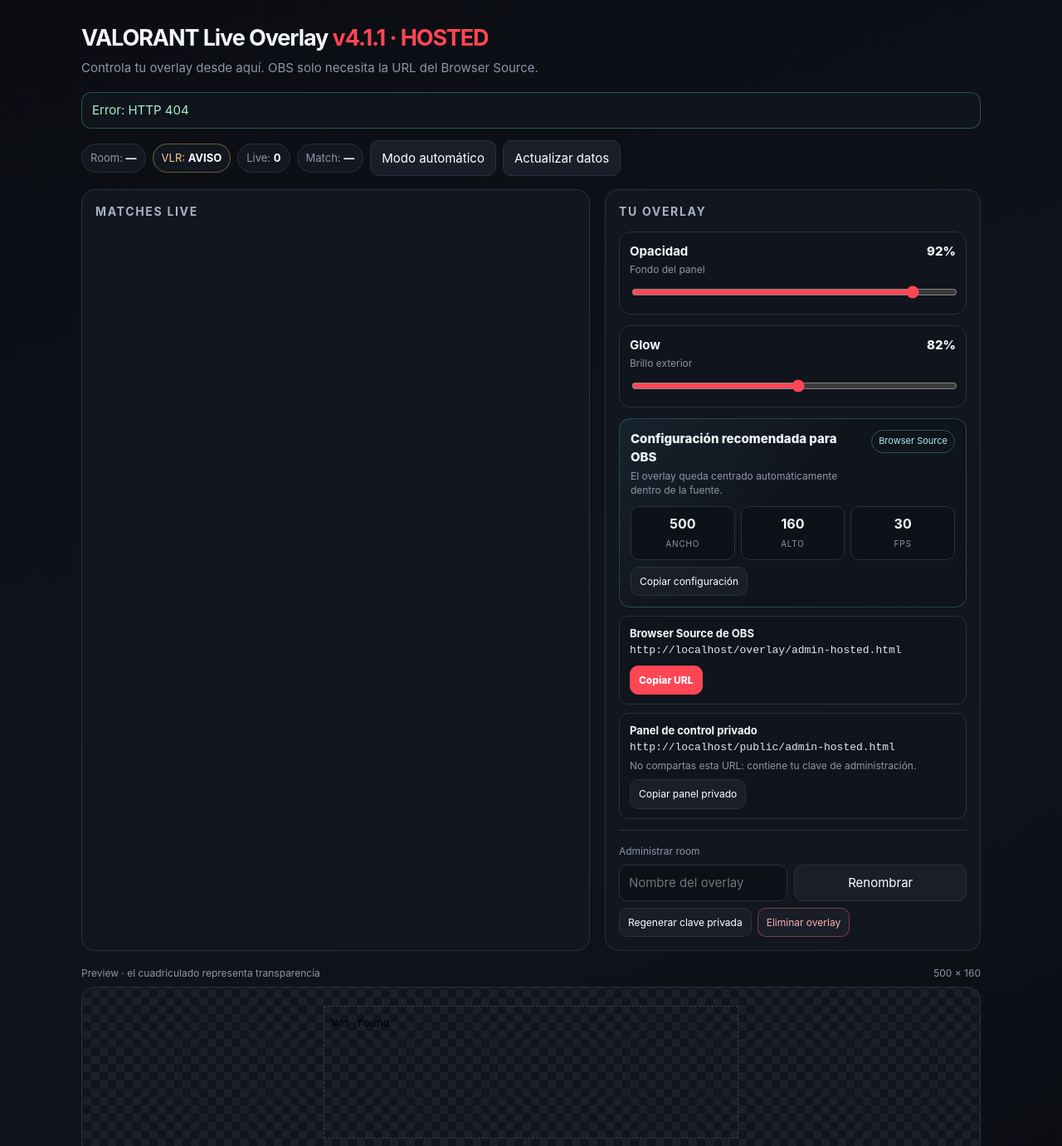
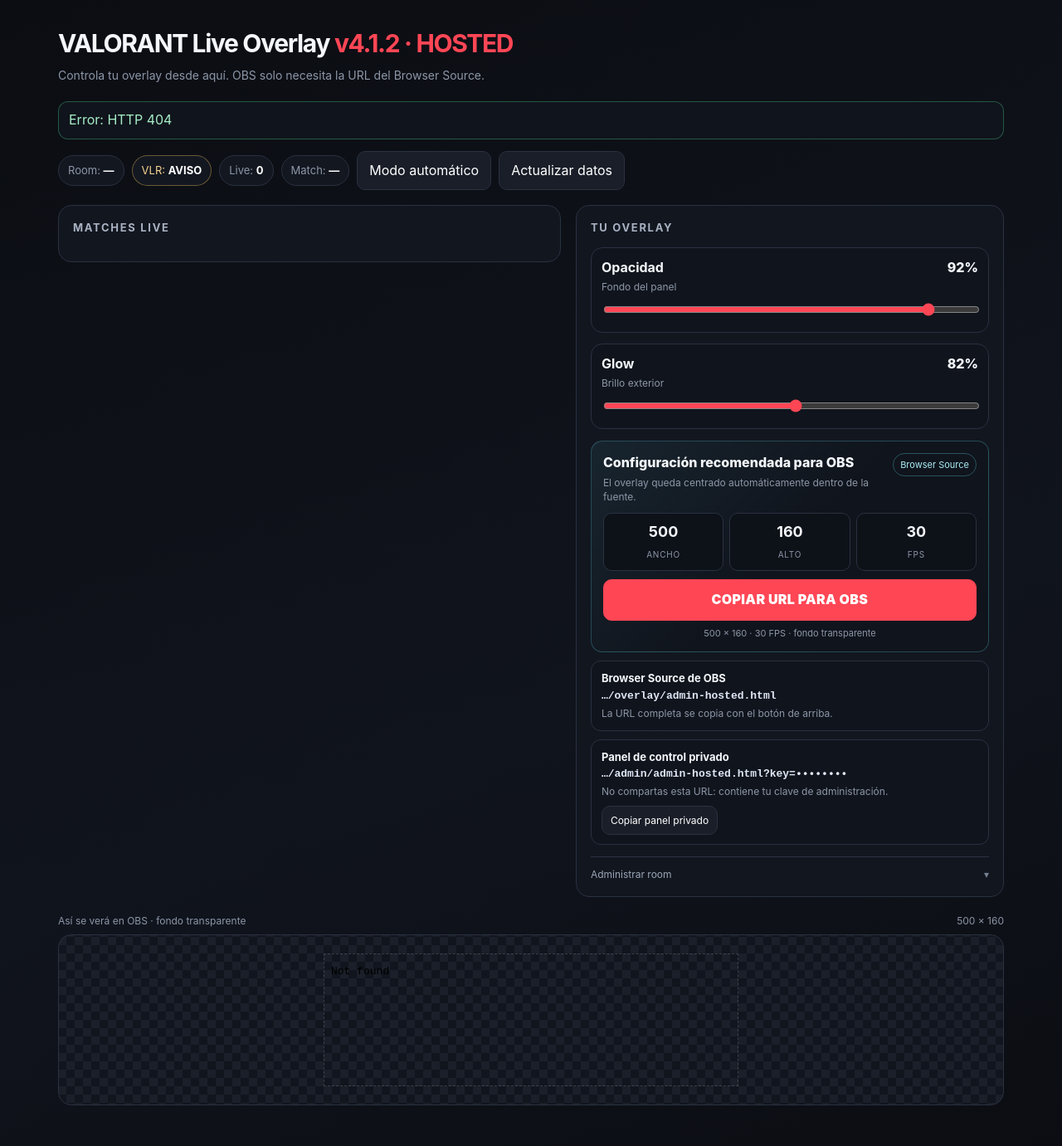
Before and after one commit to KhrizYT/VCT-Live-Overlay, a website: page public/admin-hosted.html in a window 1280 px wide. Shown: the top 1381 px of the page at 83% size. Drawn offline with Linux system fonts and the light colour scheme; no server answers; files whose address does not match are found by name.

Commit message:
Add files via upload

```diff
--- a/public/admin-hosted.html
+++ b/public/admin-hosted.html
@@ -14,34 +14,35 @@
 body{
   margin:0;min-height:100vh;color:var(--text);
   background:linear-gradient(160deg,#0b0d12,#10141d 60%,#0b0d12);
-  font:15px/1.45 Inter,system-ui,sans-serif
+  font:16px/1.48 Inter,system-ui,sans-serif
 }
-main{max-width:1120px;margin:auto;padding:26px 18px 60px}
-h1{margin:0;font-size:27px;letter-spacing:-.04em}
-.sub{color:var(--muted);margin:6px 0 18px}
-.top{display:flex;gap:8px;flex-wrap:wrap;margin-bottom:16px;align-items:center}
+main{max-width:1180px;margin:auto;padding:30px 20px 64px}
+h1{margin:0;font-size:30px;letter-spacing:-.045em}
+.sub{color:var(--muted);margin:7px 0 20px;font-size:14px}
+.top{display:flex;gap:9px;flex-wrap:wrap;margin-bottom:18px;align-items:center}
 .pill{
-  border:1px solid var(--line);background:var(--panel);padding:7px 10px;
+  border:1px solid var(--line);background:var(--panel);padding:8px 11px;
   border-radius:999px;color:var(--muted);font-size:13px
 }
 .pill b{color:#fff}
 .pill.good{border-color:rgba(80,216,144,.38);color:#9be7bd}
 .pill.warn{border-color:rgba(241,189,88,.4);color:#f5d28f}
-.grid{display:grid;grid-template-columns:1.15fr .85fr;gap:18px}
-.card{background:rgba(19,23,32,.92);border:1px solid var(--line);border-radius:16px;padding:16px}
-h2{font-size:14px;text-transform:uppercase;letter-spacing:.12em;color:#a9b2c2;margin:0 0 13px}
+.grid{display:grid;grid-template-columns:1.08fr .92fr;gap:18px;align-items:start}
+.card{background:rgba(19,23,32,.92);border:1px solid var(--line);border-radius:16px;padding:17px}
+h2{font-size:13px;text-transform:uppercase;letter-spacing:.13em;color:#a9b2c2;margin:0 0 13px}
 .matches{display:grid;gap:9px}
 .match{
-  width:100%;text-align:left;display:grid;grid-template-columns:1fr auto;gap:12px;
-  padding:13px;background:#10141c;border:1px solid var(--line);color:#fff;border-radius:10px;cursor:pointer
+  width:100%;text-align:left;display:grid;grid-template-columns:1fr auto;gap:14px;
+  padding:14px;background:#10141c;border:1px solid var(--line);color:#fff;border-radius:11px;cursor:pointer
 }
 .match.selected{border-color:var(--accent);box-shadow:inset 3px 0 var(--accent)}
-.teams{font-weight:850;font-size:17px}
+.teams{font-weight:900;font-size:18px;letter-spacing:-.02em}
 .meta{display:block;color:var(--muted);font-size:12px;margin-top:3px}
-.score{font-size:20px;font-weight:950;align-self:center;text-align:right}
+.score{font-size:21px;font-weight:950;align-self:center;text-align:right;line-height:1.05}
+.eta-label{display:block;font-size:9px;font-weight:800;letter-spacing:.11em;text-transform:uppercase;color:var(--muted);margin-bottom:4px}
 button{
   border:1px solid var(--line);background:var(--panel2);color:#fff;border-radius:10px;
-  padding:10px 13px;font:inherit;cursor:pointer
+  padding:11px 14px;font:inherit;cursor:pointer
 }
 button:hover{border-color:#566075}
 button:disabled{opacity:.55;cursor:not-allowed}
@@ -58,6 +59,7 @@ input[type=text]{
 }
 .urlbox{background:#10141c;border:1px solid var(--line);padding:11px 12px;border-radius:12px;font-size:13px;margin-top:10px}
 code{color:#dfe7f6;word-break:break-all}
+.short-url{font-size:13px;font-weight:700}
 .copy{display:flex;gap:7px;flex-wrap:wrap;margin-top:8px}
 .copy button{font-size:12px;padding:8px 10px}
 .status{
@@ -65,8 +67,8 @@ code{color:#dfe7f6;word-break:break-all}
   color:#a7efc8;margin-bottom:14px;background:#10141c
 }
 .obs-guide{
-  margin-top:13px;padding:13px;border:1px solid rgba(95,213,232,.25);
-  border-radius:14px;background:linear-gradient(135deg,rgba(95,213,232,.07),#10141c 48%)
+  margin-top:14px;padding:14px;border:1px solid rgba(95,213,232,.28);
+  border-radius:14px;background:linear-gradient(135deg,rgba(95,213,232,.08),#10141c 52%)
 }
 .obs-head{display:flex;justify-content:space-between;gap:12px;align-items:flex-start}
 .obs-title{font-weight:850}
@@ -76,10 +78,23 @@ code{color:#dfe7f6;word-break:break-all}
 }
 .obs-values{display:grid;grid-template-columns:repeat(3,1fr);gap:7px;margin-top:10px}
 .obs-value{padding:9px 8px;text-align:center;border:1px solid var(--line);border-radius:10px;background:#0d1118}
-.obs-value b{font-size:16px;display:block}.obs-value span{font-size:10px;color:var(--muted);text-transform:uppercase;letter-spacing:.08em}
-.room-tools{margin-top:13px;padding-top:13px;border-top:1px solid var(--line)}
+.obs-value b{font-size:18px;display:block}.obs-value span{font-size:10px;color:var(--muted);text-transform:uppercase;letter-spacing:.08em}
+.obs-main-copy{
+  width:100%;margin-top:10px;padding:12px 14px!important;
+  background:var(--accent);border-color:var(--accent)!important;font-weight:900;letter-spacing:.02em
+}
+.obs-note{margin-top:7px;text-align:center;color:var(--muted);font-size:11px}
+.room-tools{margin-top:14px;padding-top:12px;border-top:1px solid var(--line)}
+.room-tools summary{
+  cursor:pointer;color:#9aa6b7;font-size:12px;user-select:none;
+  list-style:none;display:flex;justify-content:space-between;align-items:center
+}
+.room-tools summary::-webkit-details-marker{display:none}
+.room-tools summary::after{content:"▾";font-size:12px;color:#778295;transition:.16s ease}
+.room-tools[open] summary::after{transform:rotate(180deg)}
+.room-tools-content{padding-top:11px}
 .room-tools .meta{margin-bottom:8px}
-.preview-shell{margin-top:18px}
+.preview-shell{margin-top:20px}
 .preview-label{display:flex;justify-content:space-between;gap:10px;color:var(--muted);font-size:12px;margin-bottom:7px}
 .preview{
   min-height:206px;display:grid;place-items:center;border:1px solid var(--line);
@@ -98,7 +113,7 @@ code{color:#dfe7f6;word-break:break-all}
 </head>
 <body>
 <main>
-  <h1>VALORANT Live Overlay <span style="color:#ff4655">v4.1.1 · HOSTED</span></h1>
+  <h1>VALORANT Live Overlay <span style="color:#ff4655">v4.1.2 · HOSTED</span></h1>
   <p class="sub">Controla tu overlay desde aquí. OBS solo necesita la URL del Browser Source.</p>
 
   <div class="status" id="status">Conectando…</div>
@@ -150,30 +165,28 @@ code{color:#dfe7f6;word-break:break-all}
           <div class="obs-value"><b id="obsHeight">160</b><span>Alto</span></div>
           <div class="obs-value"><b id="obsFps">30</b><span>FPS</span></div>
         </div>
-        <div class="copy">
-          <button id="copyObsSetup">Copiar configuración</button>
-        </div>
+        <button id="copyOverlay" class="obs-main-copy">COPIAR URL PARA OBS</button>
+        <div class="obs-note">500 × 160 · 30 FPS · fondo transparente</div>
       </div>
 
       <div class="urlbox">
         <b>Browser Source de OBS</b><br>
-        <code id="overlayUrl"></code>
-        <div class="copy">
-          <button id="copyOverlay" class="primary">Copiar URL</button>
-        </div>
+        <code id="overlayUrl" class="short-url"></code>
+        <span class="meta">La URL completa se copia con el botón de arriba.</span>
       </div>
 
       <div class="urlbox">
         <b>Panel de control privado</b><br>
-        <code id="adminUrl"></code>
+        <code id="adminUrl" class="short-url"></code>
         <span class="meta">No compartas esta URL: contiene tu clave de administración.</span>
         <div class="copy">
           <button id="copyAdmin">Copiar panel privado</button>
         </div>
       </div>
 
-      <div class="room-tools">
-        <span class="meta">Administrar room</span>
+      <details class="room-tools">
+        <summary>Administrar room</summary>
+        <div class="room-tools-content">
           <div class="row">
             <input id="roomName" type="text" maxlength="60" placeholder="Nombre del overlay">
             <button id="rename">Renombrar</button>
@@ -183,12 +196,13 @@ code{color:#dfe7f6;word-break:break-all}
             <button id="deleteRoom" class="danger">Eliminar overlay</button>
           </div>
         </div>
+      </details>
     </section>
   </div>
 
   <div class="preview-shell">
     <div class="preview-label">
-      <span>Preview · el cuadriculado representa transparencia</span>
+      <span>Así se verá en OBS · fondo transparente</span>
       <span>500 × 160</span>
     </div>
     <div class="preview"><iframe id="preview" scrolling="no"></iframe></div>
@@ -284,7 +298,7 @@ function renderMatches(d){
           <span class="teams">NEXT · ${esc(u.teams[0].acronym||u.teams[0].name)} vs ${esc(u.teams[1].acronym||u.teams[1].name)}</span>
           <span class="meta">${esc(u.event)}<br>${esc(u.stage)}</span>
         </span>
-        <span class="score">${esc(u.etaText||'SOON')}</span>
+        <span class="score"><span class="eta-label">Empieza en</span>${esc(u.etaText||'SOON')}</span>
       </div>`;
     }else{
       box.innerHTML='<span class="meta">No hay matches live ni próximas.</span>';
@@ -344,8 +358,10 @@ $('#glowRange').oninput=()=>{
 };
 
 const overlayUrl=`${location.origin}/overlay/${roomId}`;
-$('#overlayUrl').textContent=overlayUrl;
-$('#adminUrl').textContent=location.href;
+const overlayDisplay=`…/overlay/${roomId}`;
+const adminDisplay=`…/admin/${roomId}?key=••••••••`;
+$('#overlayUrl').textContent=overlayDisplay;
+$('#adminUrl').textContent=adminDisplay;
 $('#preview').src=`${overlayUrl}?preview=1`;
 
 $('#copyOverlay').onclick=async()=>{
@@ -358,15 +374,6 @@ $('#copyAdmin').onclick=async()=>{
   toast('Panel privado copiado ✓');
 };
 
-$('#copyObsSetup').onclick=async()=>{
-  const txt=`VALORANT Live Overlay
-URL: ${overlayUrl}
-Ancho: ${currentObs.width}
-Alto: ${currentObs.height}
-FPS: ${currentObs.fps}`;
-  await navigator.clipboard.writeText(txt);
-  toast('Configuración de OBS copiada ✓');
-};
 
 $('#rename').onclick=async()=>{
   const name=$('#roomName').value.trim();
```
Also changed, not shown: public/overlay-compact.html (+8 -7 lines). Lines whose indentation alone changed are shown as unchanged.
